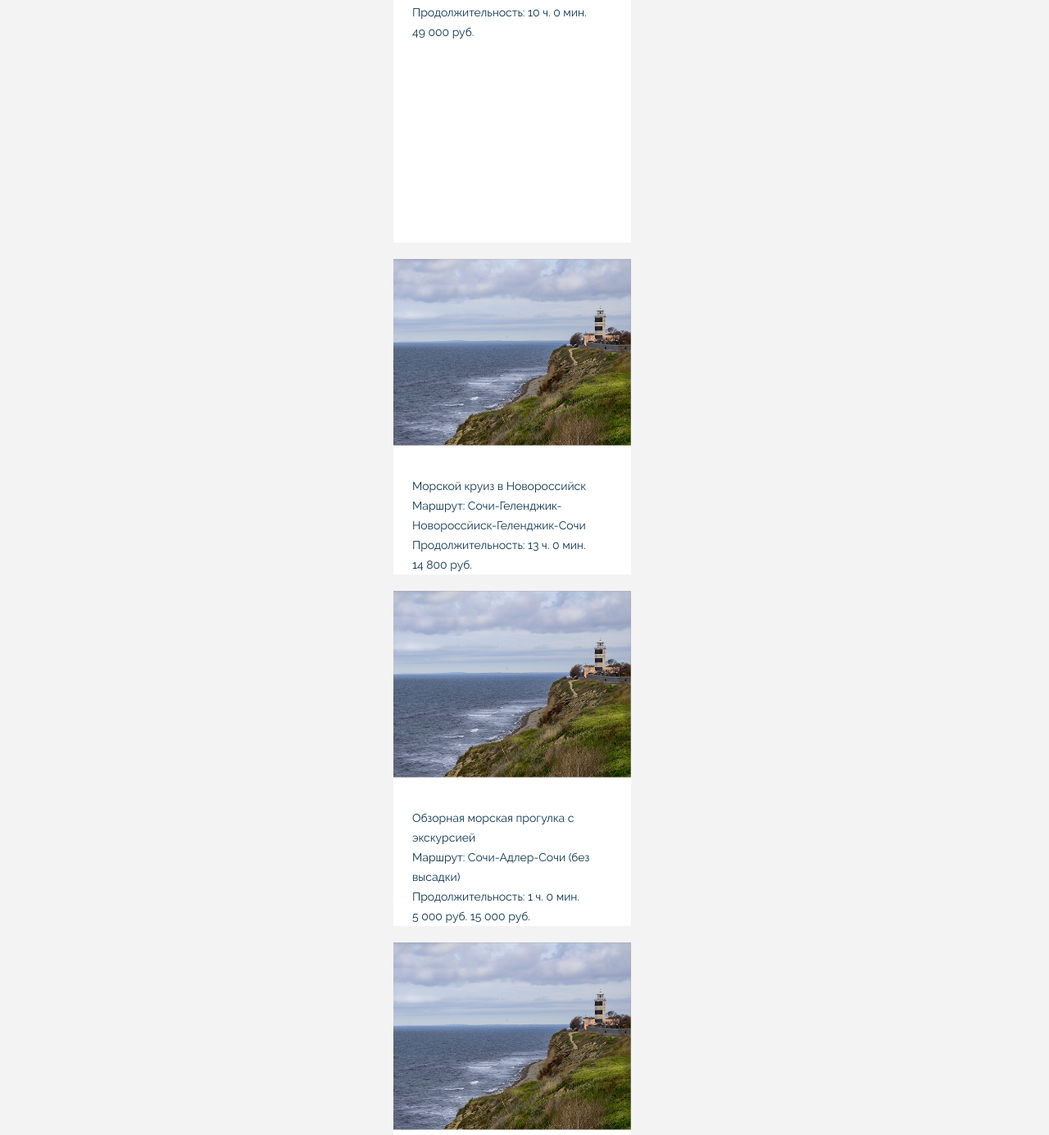
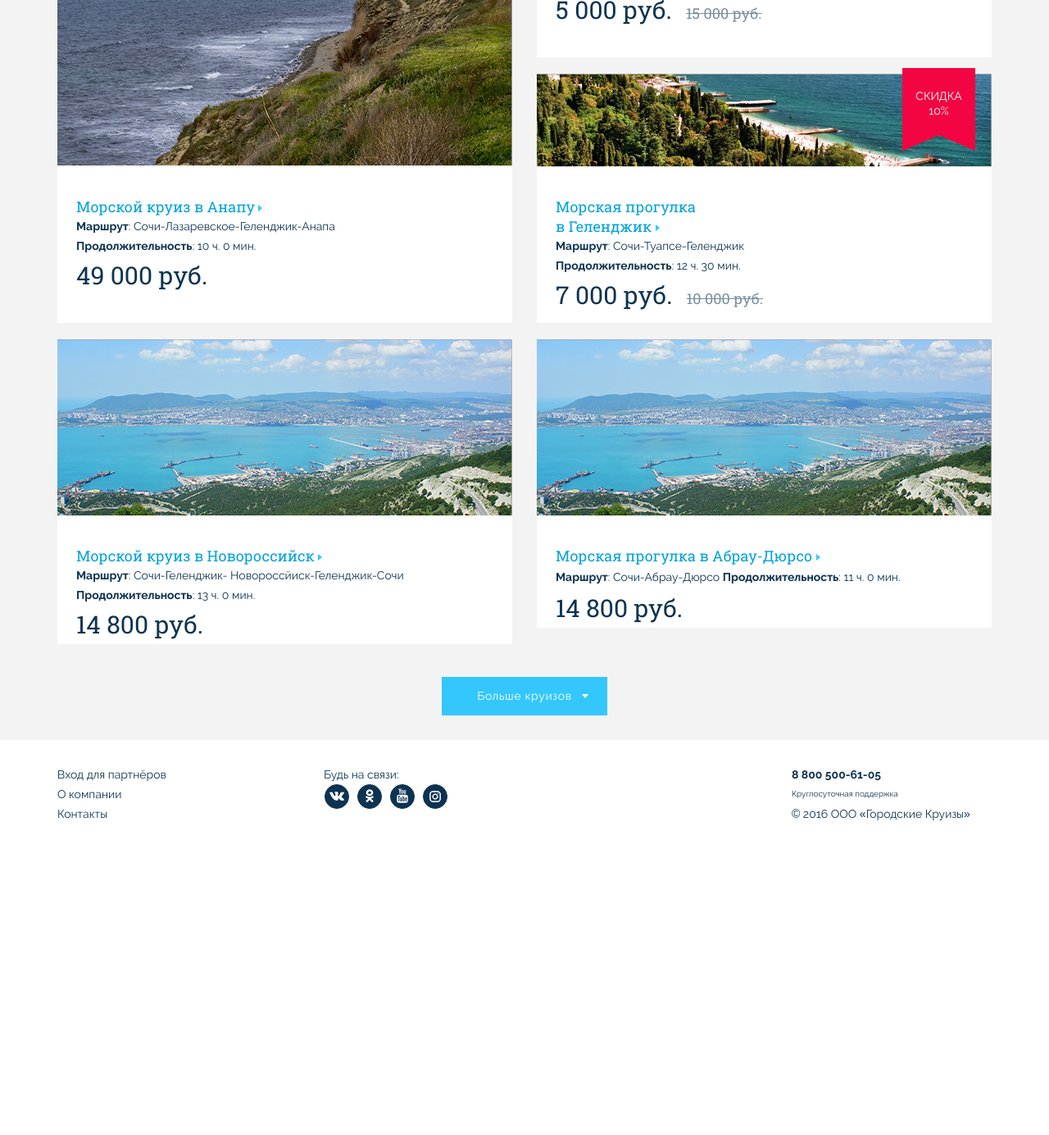
Before and after one commit to VildanovDenis/Sea-cruise, a plain HTML site: page index.html in a window 1280 px wide. Shown: the part 1049-2434 px from the top of the page at 82% size. After the commit the page ends 2084 px from the top, so only its background shows below. Drawn offline with Linux system fonts and the light colour scheme.

Commit message:
Завершает разметку и стилизацию

```diff
--- a/css/blocks/catalog-main.css
+++ b/css/blocks/catalog-main.css
@@ -7,18 +7,22 @@
   background-color: #f3f3f3;
 }
 .catalog__header {
-  width: 320px;
-  margin: 0 auto;
+  padding-top: 40px;
+  margin: 0 auto 25px;
 
   text-align: center;
 }
 .catalog__title {
   display: block;
 
-  font-family: "Roboto Slab";
+  width: 290px;
+  margin-left: auto;
+  margin-right: auto;
+
+  font-family: "Roboto Slab",sans-serif;
   font-size: 20px;
   font-weight: 400;
-  line-height: 48px;
+  line-height: 20px;
 }
 .catalog__info {
   font-family: "Raleway", sans-serif;
@@ -27,45 +31,199 @@
   line-height: 24px;
 }
 .catalog__link {
+  position: relative;
+
   font-style: italic;
 }
+.catalog__link::after {
+  position: absolute;
+  top: 6px;
+  right: -13px;
+
+  content: "";
+
+  width: 8px;
+  height: 5px;
+  background-image: url(../img/catalog-link-icon.svg);
+  background-repeat: no-repeat;
+}
 .catalog__cards {
-  width: 320px;
+  width: 290px;
   margin: 0 auto;
 }
+.column-right .catalog__card:last-child {
+  display: none;
+}
 .catalog__card {
-  max-width: 290px;
+  position: relative;
+
+  width: 290px;
   min-height: 465px;
+  margin: 0 auto;
   margin-bottom: 20px;
 
   background-color: white;
 }
+.catalog__card::after {
+  position: absolute;
+  top: -7px;
+  right: 20px;
+
+  content: "";
+
+  box-sizing: border-box;
+  width: 89px;
+  height: 101px;
+
+  color: #ffffff;
+  font-family: "Raleway", sans-serif;
+  font-size: 14px;
+  font-weight: 400;
+  line-height: 18px;
+  text-transform: uppercase;
+  text-align: center;
+
+  background-repeat: no-repeat;
+}
+.catalog__card--top-sale::after {
+  content: "Хит продаж";
+
+  padding: 25px 10px 0;
+
+  background-image: url(../img/card-best-sale.svg);
+
+  z-index: 1;
+}
+.catalog__card--sale::after {
+  content: "Акция";
+
+  padding: 35px 10px 0;
+
+  background-image: url(../img/card-sale.svg);
+
+  z-index: 1;
+}
+.catalog__card--sale-discount::after {
+  content: "Скидка 10%";
+
+  padding: 25px 10px 0;
+}
 .catalog__card-description {
+  display: flex;
+  flex-direction: column;
+  justify-content: space-between;
+
+  min-height: 198px;
   padding: 30px 23px 0;
+}
+.catalog__card-description p {
+  padding: 0;
+  margin: 0;
+}
+.catalog__card-general-info {
+  font-family: "Raleway", sans-serif;
+  font-size: 14px;
+  font-weight: 400;
+  line-height: 24px;
+}
+.catalog__card-general-info--bold {
+  font-weight: 700;
+}
+.catalog__card-link {
+  position: relative;
+
+  width: 90%;
+
+  font-family: "Roboto Slab", sans-serif;
+  font-size: 18px;
+  font-weight: 400;
+  color: #00a2dd;
+}
+.catalog__card-link-icon {
+  padding-bottom: 1px;
+}
+.catalog__card-price {
+  font-family: "Roboto Slab", sans-serif;
+  font-size: 30px;
+  font-weight: 400;
+  line-height: 48px;
+}
+.catalog__card-price--old {
+  font-family: "Roboto Slab";
+  font-size: 18px;
+  font-weight: 400;
+  line-height: 48px;
+  text-decoration: line-through;
+
+  opacity: 0.55;
 }
 .catalog__btn-link {
   margin-bottom: 30px;
 }
+.button span::after {
+  position: absolute;
+  top: 21px;
+  right: 23px;
+
+  content: "";
+
+  width: 8px;
+  height: 5px;
+  background-image: url(../img/button-link-icon.svg);
+  background-repeat: no-repeat;
+}
 @media (min-width: 750px) {
+  .catalog__header {
+    padding-top: 45px;
+  }
   .catalog__title {
+    width: 720px;
+    margin-left: auto;
+    margin-right: auto;
+
     font-size: 26px;
-    line-height: 48px;
+    line-height: 26px;
+  }
+  .catalog__cards {
+    display: flex;
+    flex-wrap: wrap;
+    justify-content: space-between;
+
+    width: 720px;
+    margin-bottom: 20px;
   }
   .catalog__card {
     width: 345px;
     min-height: 508px;
+    margin: 0;
+    margin-bottom: 20px;
+  }
+  .catalog__card-price--old {
+    padding-left: 10px;
   }
 }
 @media (min-width: 1170px) {
+  .catalog__header {
+    padding-top: 75px;
+  }
   .catalog__title {
     font-size: 36px;
     line-height: 48px;
   }
+  .catalog__cards {
+    width: 1140px;
+  }
   .catalog__card {
     width: 555px;
-    min-height: 305px;
+    min-height: 304px;
   }
   .catalog__card--big {
-    min-height: 630px;
+    min-height: 628px;
+  }
+  .catalog__card-description {
+    min-height: 100px;
+  }
+  .column-right .catalog__card:last-child {
+    display: block;
   }
 }
--- a/css/blocks/footer-main.css
+++ b/css/blocks/footer-main.css
@@ -2,8 +2,7 @@
   display: flex;
   flex-direction: column;
 
-  min-height: 200px;
-  padding: 30px 15px 0;
+  padding: 30px 15px;
 
   background-color: white;
 }
@@ -41,7 +40,7 @@
   height: 28px;
   margin-right: 10px;
   border: 1px solid #0d3351;
-  border-radius: 50%;;
+  border-radius: 50%;
 
   background-color: #0d3351;
   background-position: center;
@@ -96,3 +95,47 @@
   font-weight: 400;
   line-height: 24px;
 }
+@media (min-width: 750px) {
+  .footer {
+    display: flex;
+    flex-direction: row;
+    justify-content: space-between;
+
+    width: 750px;
+    margin: 0 auto;
+  }
+  .footer__about-us {
+    display: block;
+  }
+  .footer__support,
+  .footer__social {
+    margin: 0;
+  }
+  .footer__social-call {
+    padding-left: 7px;
+
+    text-align: left;
+  }
+  .footer__support {
+    display: block;
+  }
+  .footer__support-number,
+  .footer__support-info,
+  .footer__support-ooo {
+    display: block;
+
+    width: 100%;
+    margin: 0;
+
+    line-height: 24px;
+    text-align: left;
+  }
+}
+@media (min-width: 1170px) {
+  .footer {
+    width: 1140px;
+  }
+  .footer__social {
+    margin-right: 225px;
+  }
+}
--- a/index.html
+++ b/index.html
@@ -11,6 +11,21 @@
 </head>
 
 <body>
+
+  <svg style="display: none" xmlns="http://www.w3.org/2000/svg" version="1.1" xmlns:xlink="http://www.w3.org/1999/xlink"
+    xmlns:avocode="https://avocode.com/">
+    <symbol id="card__link" viewBox="0 0 5 8">
+      <defs>
+        <path d="M131.99726,1000.00185l-4.99552,4.00255v-8.00509z" id="Path-0" />
+      </defs>
+      <g transform="matrix(1,0,0,1,-127,-996)">
+        <g>
+          <use xlink:href="#Path-0" fill="#33c7fd" fill-opacity="1" />
+        </g>
+      </g>
+    </symbol>
+  </svg>
+
   <header class="header">
     <div class="header__wrapper-all-list">
       <div class="header__menu">
@@ -55,74 +70,114 @@
       </div>
       <div class="catalog__cards">
         <div class="column-left">
-          <div class="catalog__card catalog__card--big">
+          <div class="catalog__card catalog__card--big catalog__card--top-sale">
             <picture>
               <source media="(min-width: 1170px)" srcset="css/img/anapa-desk.jpg">
               <source media="(min-width: 750px)" srcset="css/img/anapa-tab.jpg">
               <img src="css/img/anapa-mob.jpg" alt="Пейзаж анапы">
             </picture>
             <div class="catalog__card-description">
-              <a class="catalog__card-link">Морской круиз в Анапу</a>
-              <div class="catalog__card-general-info"><span class="catalog__card-general-info--bold">Маршрут</span>:
-                Сочи-Лазаревское-Геленджик-Анапа</div>
-              <div class="catalog__card-general-info"><span class="catalog__card-general-info--bold">Продолжительность</span>:
-                10 ч. 0 мин.</div>
-              <span class="catalog__card-price">49 000 руб.</span>
+              <a class="catalog__card-link">Морской круиз в Анапу <svg class="catalog__card-link-icon" width="5"
+                  height="8">
+                  <use xlink:href="#card__link"></use>
+                </svg></a>
+              <div class="catalog__card-general-info">
+                <p><span class="catalog__card-general-info--bold">Маршрут</span>:
+                  Сочи-Лазаревское-Геленджик-Анапа</p>
+                <p><span class="catalog__card-general-info--bold">Продолжительность</span>:
+                  10 ч. 0 мин.</p>
+              </div>
+              <div class="catalog__card-price">49 000 руб.</div>
             </div>
           </div>
           <div class="catalog__card">
             <picture>
-              <source media="(min-width: 1170px)" srcset="css/img/anapa-desk.jpg">
-              <source media="(min-width: 750px)" srcset="css/img/anapa-tab.jpg">
-              <img src="css/img/anapa-mob.jpg" alt="Пейзаж анапы">
+              <source media="(min-width: 1170px)" srcset="css/img/nov-desk.jpg">
+              <source media="(min-width: 750px)" srcset="css/img/nov-tab.jpg">
+              <img src="css/img/nov-mob.jpg" alt="Пейзаж Новороссийска">
             </picture>
             <div class="catalog__card-description">
-              <a class="catalog__card-link">Морской круиз в Новороссийск</a>
-              <div class="catalog__card-general-info"><span class="catalog__card-general-info--bold">Маршрут</span>:
+              <a class="catalog__card-link">Морской круиз в Новороссийск <svg class="catalog__card-link-icon" width="5"
+                  height="8">
+                  <use xlink:href="#card__link"></use>
+                </svg></a>
+              <div class="catalog__card-general-info">
+                <p><span class="catalog__card-general-info--bold">Маршрут</span>:
                   Сочи-Геленджик-
-                Новороссйиск-Геленджик-Сочи</div>
-              <div class="catalog__card-general-info"><span class="catalog__card-general-info--bold">Продолжительность</span>:
-                13 ч. 0 мин.</div>
-              <span class="catalog__card-price">14 800 руб.</span>
+                  Новороссйиск-Геленджик-Сочи
+                  <span class="catalog__card-general-info--bold">Продолжительность</span>:
+                  13 ч. 0 мин.</p>
+              </div>
+              <div class="catalog__card-price">14 800 руб.</div>
             </div>
           </div>
         </div>
         <div class="column-right">
-          <div class="catalog__card">
+          <div class="catalog__card catalog__card--sale">
             <picture>
-              <source media="(min-width: 1170px)" srcset="css/img/anapa-desk.jpg">
-              <source media="(min-width: 750px)" srcset="css/img/anapa-tab.jpg">
-              <img src="css/img/anapa-mob.jpg" alt="Пейзаж анапы">
+              <source media="(min-width: 1170px)" srcset="css/img/sochi-desk.jpg">
+              <source media="(min-width: 750px)" srcset="css/img/sochi-tab.jpg">
+              <img src="css/img/sochi-mob.jpg" alt="Пейзаж Сочи">
             </picture>
             <div class="catalog__card-description">
-              <a class="catalog__card-link">Обзорная морская прогулка с экскурсией</a>
-              <div class="catalog__card-general-info"><span class="catalog__card-general-info--bold">Маршрут</span>:
-                Сочи-Адлер-Сочи (без высадки)</div>
-              <div class="catalog__card-general-info"><span class="catalog__card-general-info--bold">Продолжительность</span>:
-                1 ч. 0 мин.</div>
-              <span class="catalog__card-price">5 000 руб.</span>
-              <span class="catalog__card-price catalog__card-price--old">15 000 руб.</span>
+              <a class="catalog__card-link">Обзорная морская прогулка с экскурсией <svg class="catalog__card-link-icon"
+                  width="5" height="8">
+                  <use xlink:href="#card__link"></use>
+                </svg></a>
+              <div class="catalog__card-general-info">
+                <p><span class="catalog__card-general-info--bold">Маршрут</span>:
+                  Сочи-Адлер-Сочи (без высадки)</p>
+                <p><span class="catalog__card-general-info--bold">Продолжительность</span>:
+                  1 ч. 0 мин.</p>
+              </div>
+              <div class="catalog__card-price">5 000 руб.
+                <span class="catalog__card-price catalog__card-price--old">15 000 руб.</span></div>
+            </div>
+          </div>
+          <div class="catalog__card catalog__card--sale catalog__card--sale-discount">
+            <picture>
+              <source media="(min-width: 1170px)" srcset="css/img/gel-desk.jpg">
+              <source media="(min-width: 750px)" srcset="css/img/gel-tab.jpg">
+              <img src="css/img/gel-mob.jpg" alt="Пейзаж Новороссийска">
+            </picture>
+            <div class="catalog__card-description">
+              <a class="catalog__card-link">Морская прогулка <br>в Геленджик <svg class="catalog__card-link-icon" width="5"
+                  height="8">
+                  <use xlink:href="#card__link"></use>
+                </svg></a>
+              <div class="catalog__card-general-info">
+                <p><span class="catalog__card-general-info--bold">Маршрут</span>:
+                  Сочи-Туапсе-Геленджик</p>
+                <p><span class="catalog__card-general-info--bold">Продолжительность</span>:
+                  12 ч. 30 мин.</p>
+              </div>
+              <div class="catalog__card-price">7 000 руб.
+                <span class="catalog__card-price catalog__card-price--old">10 000 руб.</span></div>
             </div>
           </div>
           <div class="catalog__card">
             <picture>
-                <source media="(min-width: 1170px)" srcset="css/img/anapa-desk.jpg">
-                <source media="(min-width: 750px)" srcset="css/img/anapa-tab.jpg">
-                <img src="css/img/anapa-mob.jpg" alt="Пейзаж анапы">
+              <source media="(min-width: 1170px)" srcset="css/img/nov-desk.jpg">
+              <source media="(min-width: 750px)" srcset="css/img/nov-tab.jpg">
+              <img src="css/img/Abray-desk.jpg" alt="Абрау-Дюрсо">
             </picture>
             <div class="catalog__card-description">
-                <a class="catalog__card-link">Морская прогулка в Геленджик</a>
-                <div class="catalog__card-general-info"><span class="catalog__card-general-info--bold">Маршрут</span>:
-                  Сочи-Туапсе-Геленджик</div>
-                <div class="catalog__card-general-info"><span class="catalog__card-general-info--bold">Продолжительность</span>:
-                  12 ч. 30 мин.</div>
-                <span class="catalog__card-price">7 000 руб.</span>
-                <span class="catalog__card-price catalog__card-price--old">10 000 руб.</span>
+              <a class="catalog__card-link">Морская прогулка в Абрау-Дюрсо <svg class="catalog__card-link-icon" width="5"
+                  height="8">
+                  <use xlink:href="#card__link"></use>
+                </svg></a>
+              <div class="catalog__card-general-info">
+                <p><span class="catalog__card-general-info--bold">Маршрут</span>:
+                  Сочи-Абрау-Дюрсо
+                  <span class="catalog__card-general-info--bold">Продолжительность</span>:
+                  11 ч. 0 мин.</p>
+              </div>
+              <div class="catalog__card-price">14 800 руб.</div>
             </div>
           </div>
         </div>
       </div>
-      <a class="catalog__btn-link button">Больше круизов</a>
+      <a class="catalog__btn-link button"><span>Больше круизов</span></a>
     </section>
   </main>
 
```
Also changed, not shown: css/blocks/header-main.css (+7 -2 lines), css/img/Abray-desk.jpg (added), css/img/button-link-icon.svg (added), css/img/card-best-sale.svg (added), css/img/card-link.svg (added), css/img/card-sale.svg (added), css/img/catalog-link-icon.svg (added), css/img/gel-desk.jpg (added), css/img/gel-mob.jpg (added), css/img/gel-tab.jpg (added), css/img/nov-desk.jpg (added), css/img/nov-mob.jpg (added), css/img/nov-tab.jpg (added), css/img/sochi-desk.jpg (added), 2 more files. Lines whose indentation alone changed are shown as unchanged.
